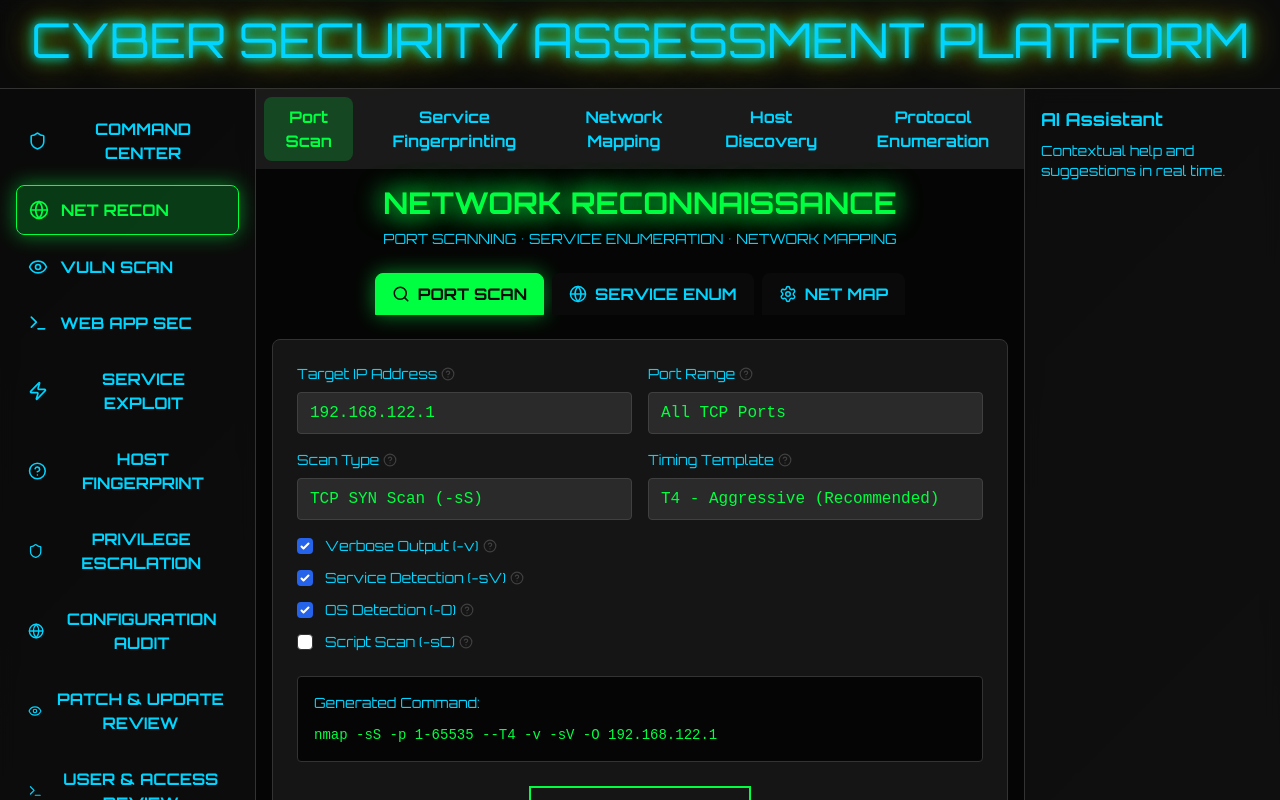
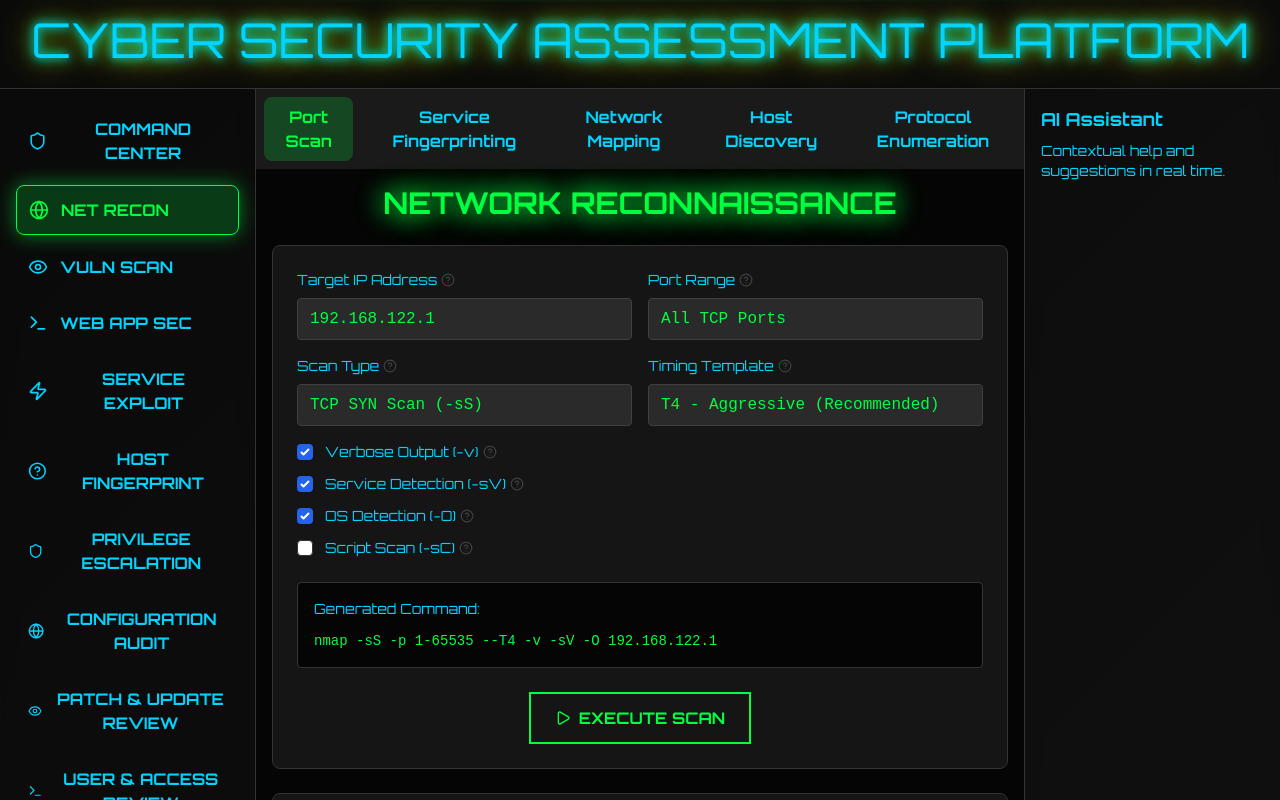
Before and after one commit to Codechilla/sec-tester, a React (Vite) app: page / in a window 1280 px wide. Both pictures are taken after a click on the button "NET RECON". Shown: the top 800 px of the page. Built offline with nearby package versions, Linux system fonts and the light colour scheme.

Commit message:
Remove PORT SCANNING • SERVICE ENUMERATION • NETWORK MAPPING and all related tabs from Net Recon page.

```diff
--- a/src/components/NetworkRecon.tsx
+++ b/src/components/NetworkRecon.tsx
@@ -20,7 +20,7 @@ const Tooltip: React.FC<{ text: string, children: React.ReactNode }> = ({ text,
 };
 
 const NetworkRecon: React.FC = () => {
-  const [activeTab, setActiveTab] = useState('port-scan');
+  // Removed activeTab state
   const [config, setConfig] = useState({
     targetIP: '192.168.122.1',
     portRange: '1-65535',
@@ -32,11 +32,7 @@ const NetworkRecon: React.FC = () => {
     scriptScan: false
   });
 
-  const tabs = [
-    { id: 'port-scan', name: 'PORT SCAN', icon: Search },
-    { id: 'service-enum', name: 'SERVICE ENUM', icon: Globe },
-    { id: 'network-map', name: 'NET MAP', icon: Settings }
-  ];
+  // Removed tabs array
 
   const renderPortScanConfig = () => (
     <div className="space-y-4">
@@ -208,35 +204,10 @@ const NetworkRecon: React.FC = () => {
         <h1 className="text-3xl font-cyber font-bold text-cyber-primary animate-glow mb-2">
           NETWORK RECONNAISSANCE
         </h1>
-        <div className="text-cyber-accent text-sm">
-          PORT SCANNING • SERVICE ENUMERATION • NETWORK MAPPING
       </div>
-      </div>
-      <div className="mb-4 flex space-x-2 justify-center">
-        {tabs.map(tab => {
-          const Icon = tab.icon;
-          return (
-            <button
-              key={tab.id}
-              onClick={() => setActiveTab(tab.id)}
-              className={`px-4 py-2 rounded-t-lg font-semibold flex items-center space-x-2 transition-all duration-300 ${
-                activeTab === tab.id
-                  ? 'bg-cyber-primary text-cyber-dark shadow-cyber border border-cyber-primary'
-                  : 'bg-cyber-dark text-cyber-accent border border-transparent'
-              }`}
-            >
-              <Icon size={18} />
-              <span>{tab.name}</span>
-            </button>
-          );
-        })}
-      </div>
+  {/* Tabs removed as requested */}
       <div className="cyber-card p-6 rounded-lg bg-cyber-dark border-2 border-cyber-primary text-cyber-primary">
-        {activeTab === 'port-scan' && renderPortScanConfig()}
-        {activeTab === 'service-enum' && <div className="text-cyber-muted">Service Enumeration module coming soon...</div>}
-        {activeTab === 'network-map' && <div className="text-cyber-muted">Network Mapping module coming soon...</div>}
-        {/* Command Preview and Execute Button for port-scan only */}
-        {activeTab === 'port-scan' && (
+        {renderPortScanConfig()}
         <div>
           <div className="mt-6 p-4 bg-cyber-darker rounded border border-cyber-border">
             <div className="text-cyber-accent text-sm mb-2">Generated Command:</div>
@@ -249,7 +220,6 @@ const NetworkRecon: React.FC = () => {
             </button>
           </div>
         </div>
-        )}
       </div>
       {/* Results Panel */}
       <div className="cyber-card p-6 rounded-lg">
```
Lines whose indentation alone changed are shown as unchanged.
